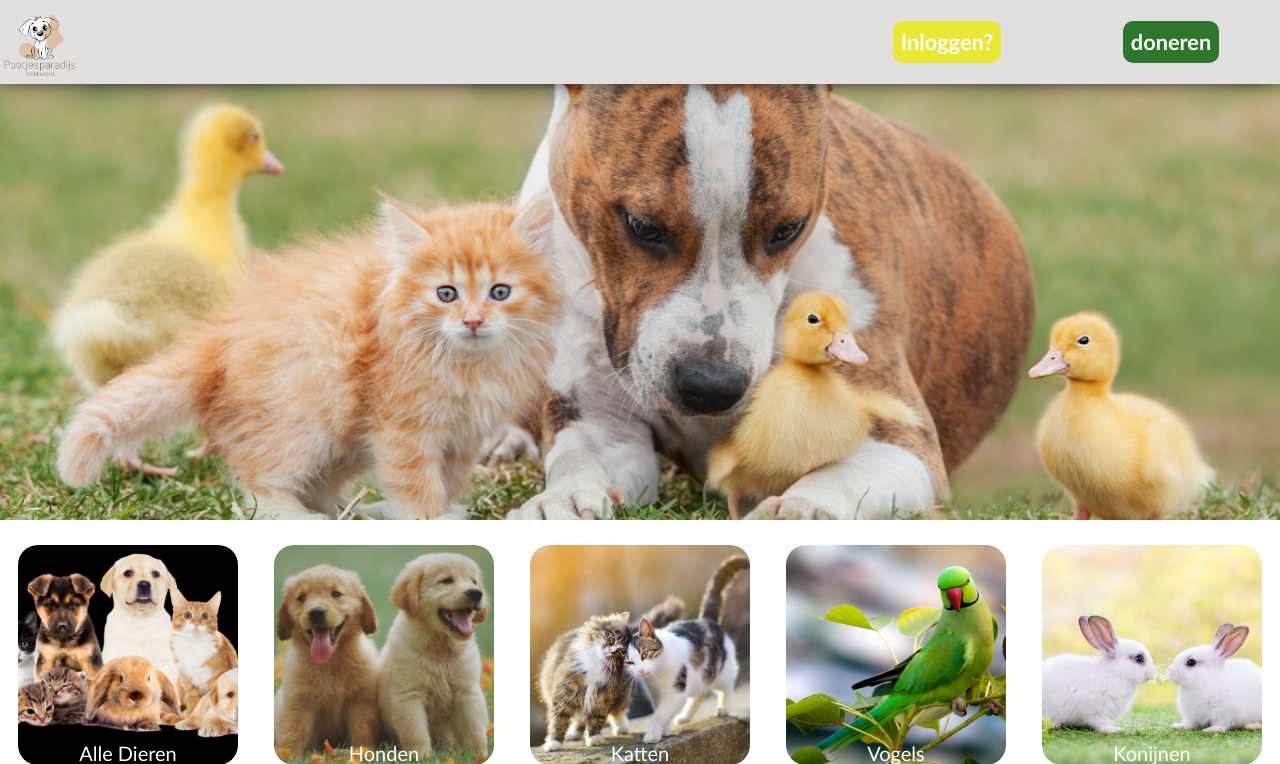
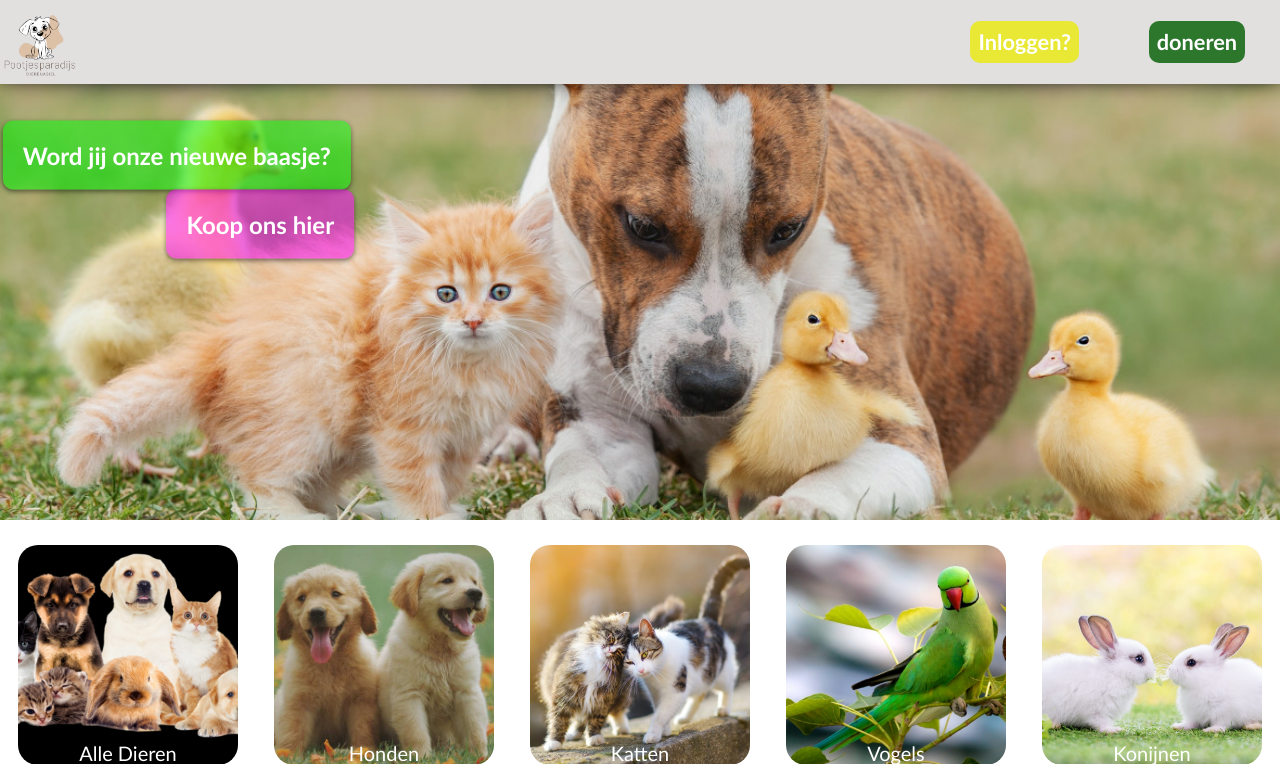
Before and after one commit to Vincent007super/dierenAsiel, a PHP site: page / in a window 1280 px wide. Shown: the top 764 px of the page. Run offline with PHP 8.4, Linux system fonts and the light colour scheme.

Commit message:
Tekst op Image
- Header aanpassing mee bezig (hover over header en zie tekst)

```diff
--- a/index.html
+++ b/index.html
@@ -16,6 +16,9 @@
             <a href="index.html" id="logo_header">
                 <img src="../media/img/Logo.png" alt="Logo Pootjesparadijs" id="logo">
             </a>
+            <div class="header-text">
+                <h1>Pootjesparadijs Dierenasiel</h1>
+            </div>
             <div id="filler"></div>
             <div id="buttons">
                 <a href="./pages/login.html">
@@ -31,7 +34,15 @@
             </div>
         </div>
     </header>
-    <div class="header_img"><br><br><br><br><br><br><br><br><br> <div class="header.txt">Welkom op onze pagina!</div> </div>
+    <div class="header_img">
+        <div class="text-container top">
+            <h1>Word jij onze nieuwe baasje?</h1>
+        </div>
+        <div class="text-container bottom">
+            <h1>Koop ons hier</h1>
+        </div>
+    </div>
+    </div>
 
     <div class="tile-container">
         <div class="tile" style="background-image: url('/media/img/AlleDieren.png');">Alle Dieren</div>
--- a/style/style.css
+++ b/style/style.css
@@ -10,9 +10,47 @@
   width: 100vw;
 }
 
-  .image-container {
-    position: relative;
-    display: inline-block;
+.header-text {
+  text-align: center;
+  color: white;
+  opacity: 0;
+  transition: opacity 0.5s ease;
+}
+
+.header-text:hover {
+  opacity: 1;
+}
+
+
+.text-container {
+  text-align: center;
+  color: white;
+  border-radius: 10px;
+  background-color: rgba(0, 255, 0, 0.5);
+  padding: 20px;
+  box-shadow: 0 2px 5px rgba(0, 0, 0, 0.5);
+  margin: 0;
+  font-size: 24px;
+}
+
+.text-container h1 {
+  margin: 0;
+  font-size: 24px;
+}
+
+.top {
+  position: absolute;
+  bottom: 72%;
+  right: 59%;
+  transform: translate(-50%, -50%);
+}
+
+.bottom {
+  position: absolute;
+  top: 28%;
+  right: 65%;
+  transform: translate(-50%, -50%);
+  background-color: rgba(255, 0, 255, 0.5);
 }
 
 .overlay {
```
Lines whose indentation alone changed are shown as unchanged.
